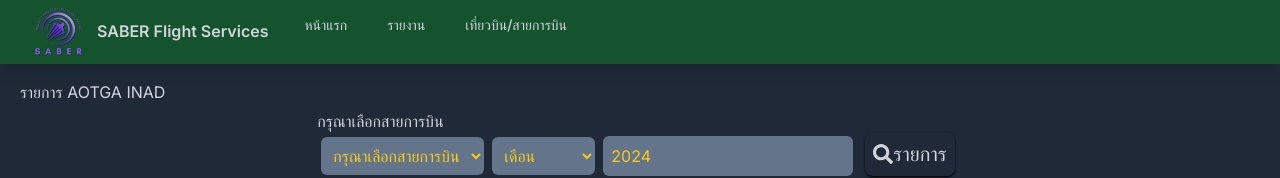
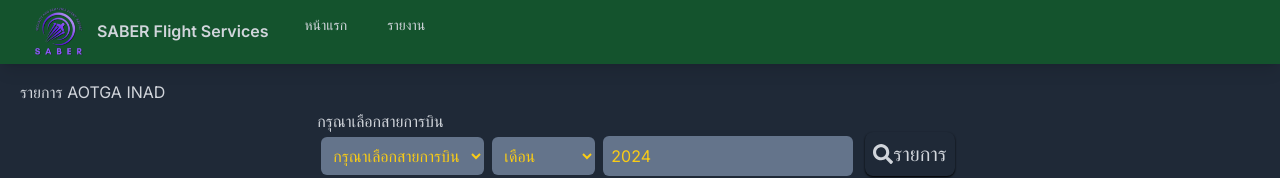
Before and after one commit to civicspoon/saber, a Next.js app: page /Flight/report in a window 1280 px wide. Shown: the top 178 px of the page. Built offline with nearby package versions, Linux system fonts and the light colour scheme.

Commit message:
change menu

```diff
--- a/app/Flight/Components/Navbar.js
+++ b/app/Flight/Components/Navbar.js
@@ -8,7 +8,7 @@ const Navbar = () => {
   const menuItems = [
     { name: 'หน้าแรก', href: `${process.env.NEXT_PUBLIC_BASE_URL}/Flight` },
     { name: 'รายงาน', href: `${process.env.NEXT_PUBLIC_BASE_URL}/Flight/report` },
-    { name: 'เที่ยวบิน/สายการบิน', href: `${process.env.NEXT_PUBLIC_BASE_URL}/Flight/airlineandflight` }
+
   ];
 
 
```
